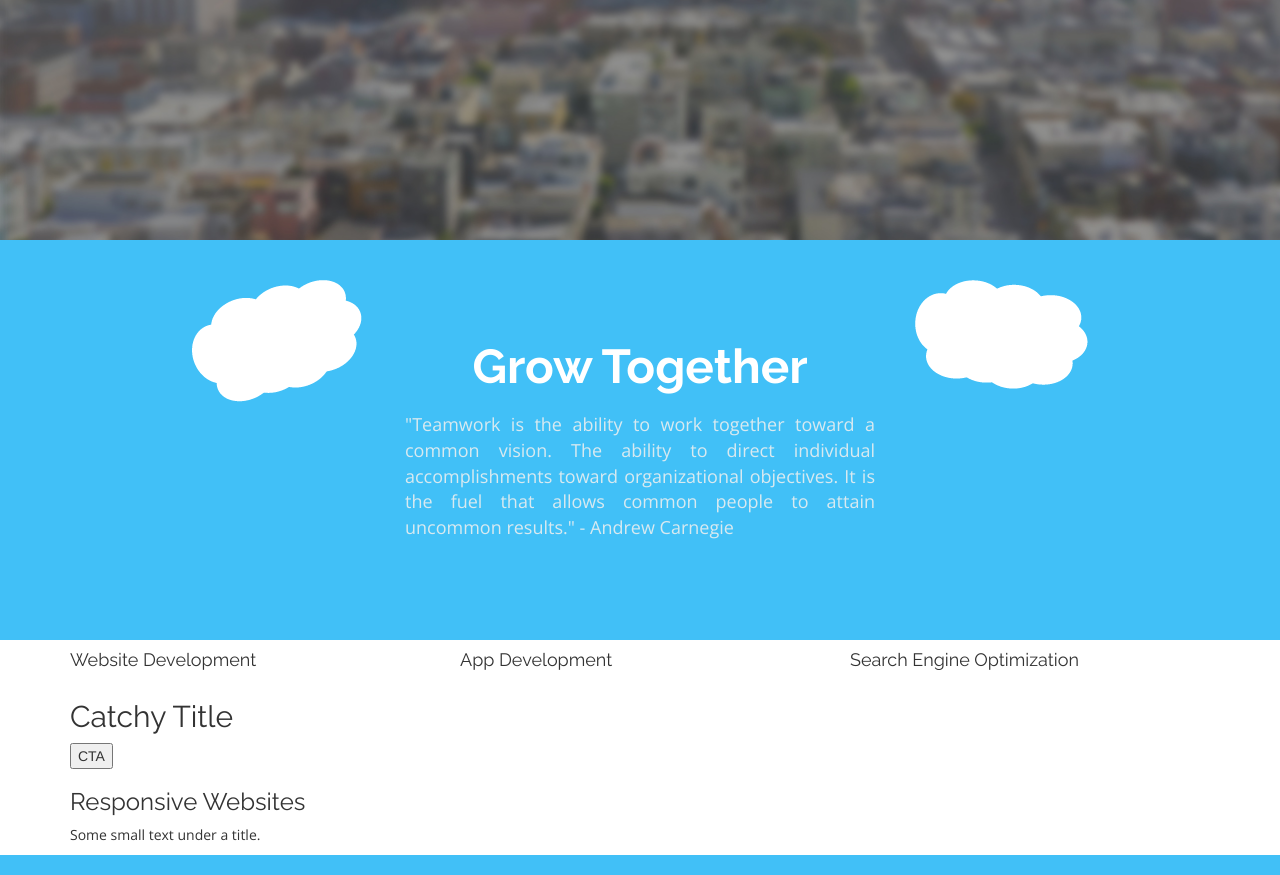
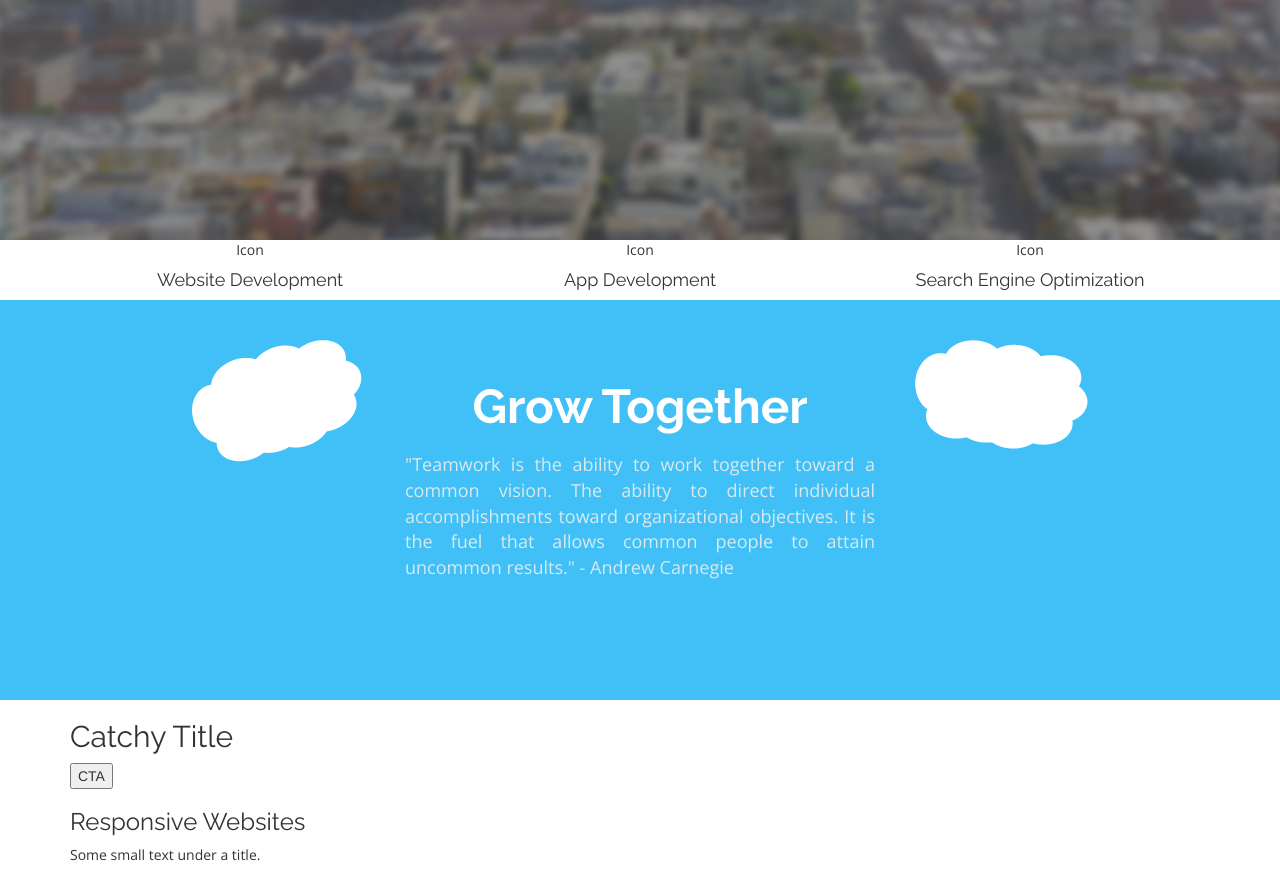
Before and after one commit to Munsterberg/oshawa-design, a PHP site: page / in a window 1280 px wide. Shown: the part 510-1385 px from the top of the page. Run offline with PHP 8.4, Linux system fonts and the light colour scheme; some libraries are stand-ins or nearby versions.

Commit message:
Sections reordered

```diff
--- a/css/main.css
+++ b/css/main.css
@@ -45,7 +45,7 @@
     font-weight: 700;
     text-align: center;
     font-size: 3.4em;
-    margin: 100px 0 20px 0;
+    margin: 80px 0 20px 0;
     color: #ffffff; }
   .cloud-section p {
     color: #D8E9F0;
@@ -64,6 +64,9 @@
   float: right;
   margin-right: 15%;
   margin-top: 40px; }
+
+.info-section {
+  text-align: center; }
 
 h1, h2, h3, h4, h5, h6 {
   font-family: "Raleway", sans-serif; }
--- a/index.php
+++ b/index.php
@@ -8,28 +8,31 @@
   </div>
 </div>
 
+<div class="info-section">
+  <div class="container">
+    <div class="row">
+      <div class="col-md-4">
+        <p>Icon</p>
+        <h4>Website Development</h4>
+      </div>
+      <div class="col-md-4">
+        <p>Icon</p>
+        <h4>App Development</h4>
+      </div>
+      <div class="col-md-4">
+        <p>Icon</p>
+        <h4>Search Engine Optimization</h4>
+      </div>
+    </div>
+  </div>
+</div>
+
 <div class="cloud-section">
   <img class="cloud-left" src="./img/cloudleft.png" alt="">
   <img class="cloud-right" src="./img/cloudright.png" alt="">
   <div class="container text-cont">
     <h2>Grow Together</h2>
     <p>"Teamwork is the ability to work together toward a common vision. The ability to direct individual accomplishments toward organizational objectives. It is the fuel that allows common people to attain uncommon results." - Andrew Carnegie</p>
-  </div>
-</div>
-
-<div class="info-section">
-  <div class="container">
-    <div class="row">
-      <div class="col-md-4">
-        <h4>Website Development</h4>
-      </div>
-      <div class="col-md-4">
-        <h4>App Development</h4>
-      </div>
-      <div class="col-md-4">
-        <h4>Search Engine Optimization</h4>
-      </div>
-    </div>
   </div>
 </div>
 
--- a/scss/base/_main.scss
+++ b/scss/base/_main.scss
@@ -66,7 +66,7 @@
     font-weight: $title-font-weight;
     text-align: center;
     font-size: 3.4em;
-    margin: 100px 0 20px 0;
+    margin: 80px 0 20px 0;
     color: #ffffff;
   }
   p {
@@ -91,3 +91,10 @@
   margin-right: 15%;
   margin-top: 40px;
 }
+
+// Cloud Section
+// ====================
+
+.info-section {
+  text-align: center;
+}
```
